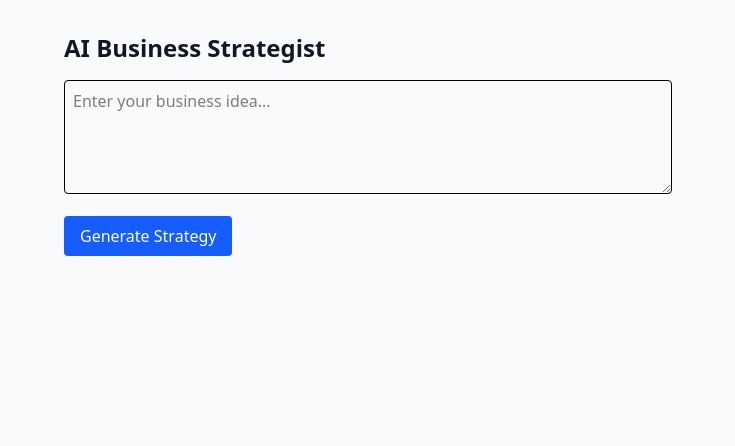
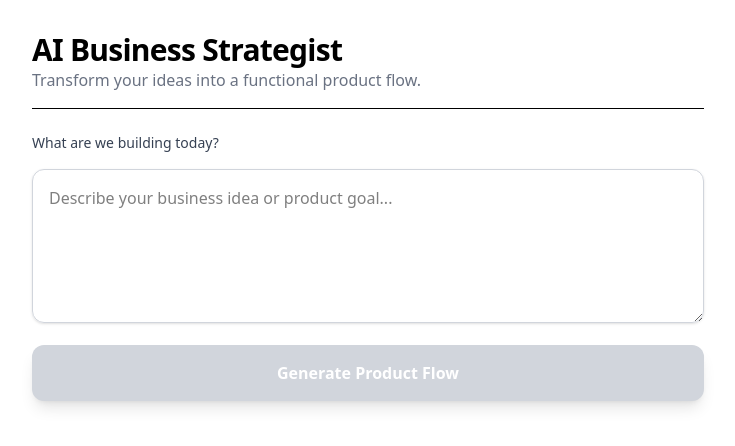
Before and after one commit to heathermmosley-jpg/Productflow-ai-, a Next.js app: page / in a window 1280 px wide. Shown: the top 446 px of the page, without its empty margins (272-1007 px from the left). Built offline with nearby package versions, Linux system fonts and the light colour scheme.

Commit message:
Refactor page layout and enhance error handling
Updated the UI layout and improved error messages for the content generation feature.

```diff
--- a/app/page.tsx
+++ b/app/page.tsx
@@ -9,8 +9,10 @@ export default function Page() {
   const [loading, setLoading] = useState(false);
 
   const generateDescription = async () => {
+    if (!input) return;
     setLoading(true);
     try {
+      // Note: Make sure to add NEXT_PUBLIC_GEMINI_API_KEY to your Vercel Environment Variables
       const response = await fetch(`https://generativelanguage.googleapis.com/v1beta/models/gemini-pro:generateContent?key=${process.env.NEXT_PUBLIC_GEMINI_API_KEY}`, {
         method: "POST",
         headers: { "Content-Type": "application/json" },
@@ -18,38 +20,61 @@ export default function Page() {
           contents: [{ parts: [{ text: input }] }]
         }),
       });
+
       const data = await response.json();
+
+      if (data.candidates && data.candidates[0].content.parts[0].text) {
         setResult(data.candidates[0].content.parts[0].text);
+      } else {
+        setResult("API returned an unexpected format. Check your API key and quota.");
+      }
     } catch (error) {
       console.error("Error:", error);
-      setResult("Failed to generate content. Check your API key.");
+      setResult("Failed to generate content. Make sure your API key is set in Vercel.");
     } finally {
       setLoading(false);
     }
   };
 
   return (
-    <div className="p-8 max-w-2xl mx-auto">
-      <h1 className="text-2xl font-bold mb-4">AI Business Strategist</h1>
+    <main className="min-h-screen bg-white text-black p-8">
+      <div className="max-w-2xl mx-auto space-y-6">
+        <header className="border-b pb-4">
+          <h1 className="text-3xl font-extrabold tracking-tight">AI Business Strategist</h1>
+          <p className="text-gray-500">Transform your ideas into a functional product flow.</p>
+        </header>
+
+        <section className="space-y-4">
+          <label className="block text-sm font-medium text-gray-700">
+            What are we building today?
+          </label>
           <textarea
-        className="w-full p-2 border rounded mb-4 text-black"
-        rows={4}
+            className="w-full p-4 border border-gray-300 rounded-xl shadow-sm focus:ring-2 focus:ring-blue-500 focus:border-transparent outline-none transition-all"
+            rows={5}
             value={input}
             onChange={(e) => setInput(e.target.value)}
-        placeholder="Enter your business idea..."
+            placeholder="Describe your business idea or product goal..."
           />
           <button
             onClick={generateDescription}
-        disabled={loading}
-        className="bg-blue-600 text-white px-4 py-2 rounded hover:bg-blue-700 disabled:bg-gray-400"
+            disabled={loading || !input}
+            className="w-full py-4 bg-black text-white font-bold rounded-xl hover:bg-gray-800 disabled:bg-gray-300 disabled:cursor-not-allowed transition-all shadow-lg"
           >
-        {loading ? "Generating..." : "Generate Strategy"}
+            {loading ? "Analyzing Strategy..." : "Generate Product Flow"}
           </button>
+        </section>
+
         {result && (
-        <div className="mt-6 p-4 bg-gray-100 rounded text-black whitespace-pre-wrap">
+          <section className="mt-8 p-6 bg-gray-50 border border-gray-200 rounded-2xl animate-in fade-in duration-500">
+            <h2 className="text-lg font-bold mb-3 flex items-center">
+              <span className="mr-2">🚀</span> Your AI Strategy
+            </h2>
+            <div className="prose prose-sm max-w-none text-gray-800 whitespace-pre-wrap">
               {result}
             </div>
+          </section>
         )}
       </div>
+    </main>
   );
           }
```
Lines whose indentation alone changed are shown as unchanged.
